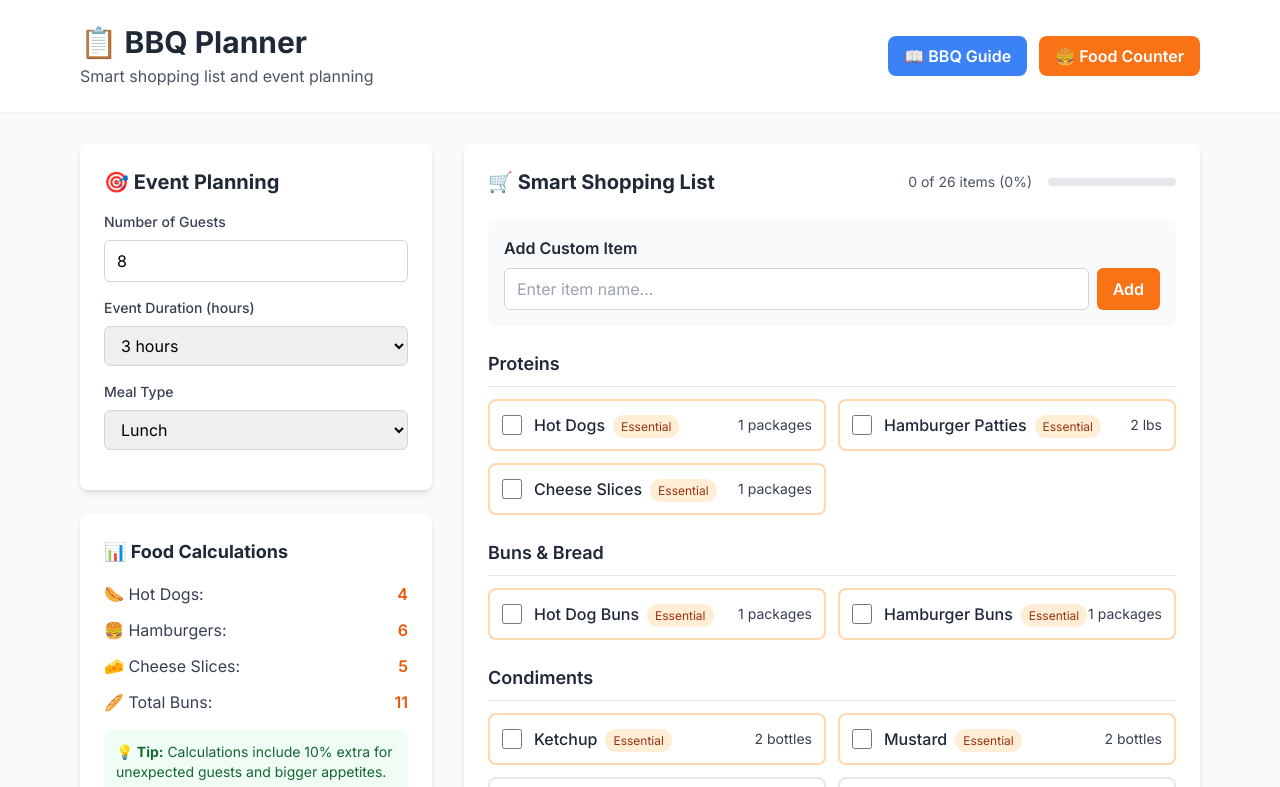
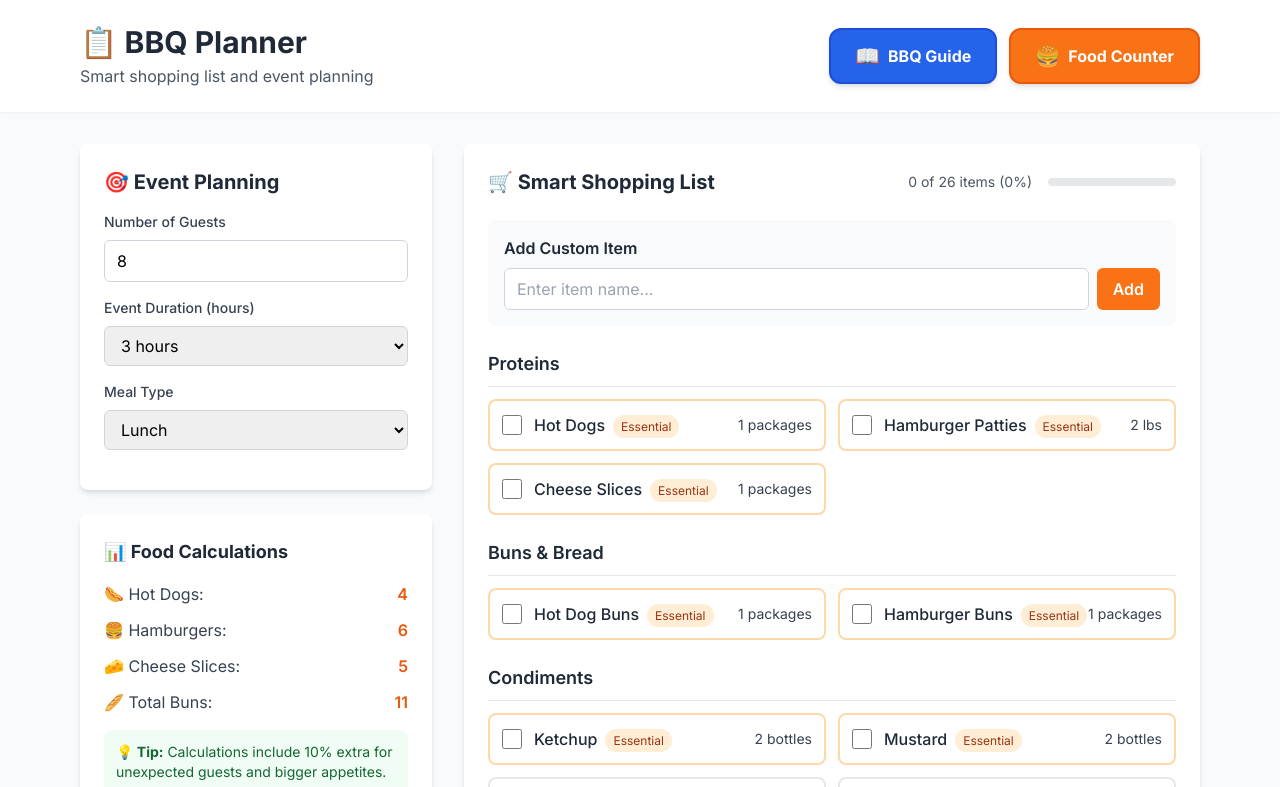
Before and after one commit to mikermcconnell/BBQTally, a Next.js app: page /bbq-planner in a window 1280 px wide. Shown: the top 787 px of the page. Built offline with nearby package versions, Linux system fonts and the light colour scheme.

Commit message:
Improve UI of BBQ Guide and Food Counter buttons in BBQ Planner header

```diff
--- a/app/bbq-planner/page.tsx
+++ b/app/bbq-planner/page.tsx
@@ -201,15 +201,15 @@ export default function BBQPlanner() {
             <div className="flex space-x-3">
               <Link
                 href="/bbq-guide"
-                className="bg-blue-500 hover:bg-blue-600 text-white px-4 py-2 rounded-lg font-semibold transition-colors"
+                className="inline-flex items-center gap-2 bg-blue-600 hover:bg-blue-700 text-white px-6 py-3 rounded-xl font-bold text-base shadow-md transition-all duration-200 focus:outline-none focus:ring-2 focus:ring-blue-400 focus:ring-offset-2 border-2 border-blue-700 hover:scale-105"
               >
-                📖 BBQ Guide
+                <span className="text-xl">📖</span> BBQ Guide
               </Link>
               <Link
                 href="/"
-                className="bg-orange-500 hover:bg-orange-600 text-white px-4 py-2 rounded-lg font-semibold transition-colors"
+                className="inline-flex items-center gap-2 bg-orange-500 hover:bg-orange-600 text-white px-6 py-3 rounded-xl font-bold text-base shadow-md transition-all duration-200 focus:outline-none focus:ring-2 focus:ring-orange-400 focus:ring-offset-2 border-2 border-orange-600 hover:scale-105"
               >
-                🍔 Food Counter
+                <span className="text-xl">🍔</span> Food Counter
               </Link>
             </div>
           </div>
```
